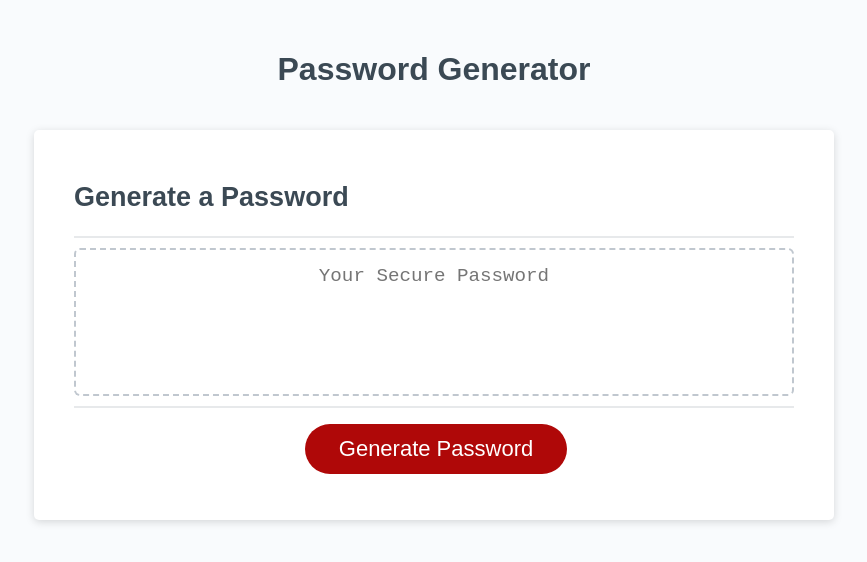
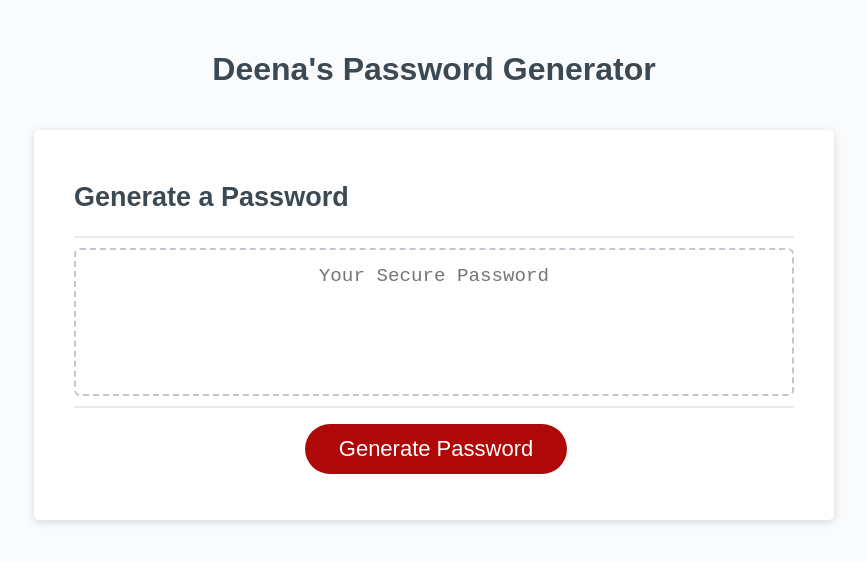
Before and after one commit to DeenaSmith/password_generator, a plain HTML site: page Develop/index.html in a window 1280 px wide. Shown: the whole page, without its empty margins (206-1073 px from the left). Drawn offline with Linux system fonts and the light colour scheme.

Commit message:
repo connect

```diff
--- a/Develop/index.html
+++ b/Develop/index.html
@@ -10,7 +10,7 @@
   <body>
     <div class="wrapper">
       <header>
-        <h1>Password Generator</h1>
+        <h1>Deena's Password Generator</h1>
       </header>
       <div class="card">
         <div class="card-header">
```
